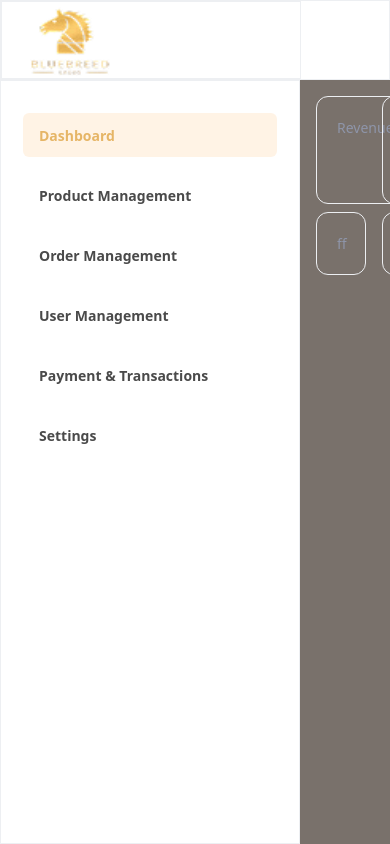
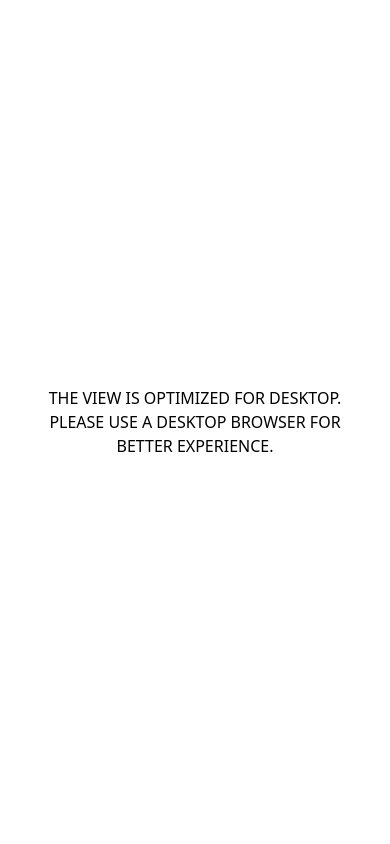
Before and after one commit to codewhizzhard/blue-admin-page, a React (Vite) app: page / in a window 390 px wide. Built offline with nearby package versions, Linux system fonts and the light colour scheme.

Commit message:
restrict to only mobile

```diff
--- a/src/components/layout.jsx
+++ b/src/components/layout.jsx
@@ -7,14 +7,18 @@ import Sidebar from './sidebar'
 const Layout = () => {
   return (
  <div className="flex flex-col h-screen">
+    <div className=' md:hidden  flex items-center text-center  px-10 h-full'>
+        THE VIEW IS OPTIMIZED FOR DESKTOP. PLEASE USE A DESKTOP BROWSER FOR BETTER EXPERIENCE.
+    </div>
     {/* Fixed Header */}
-    <header className="h-[80px] flex-shrink-0 bg-white shadow">
+    <header className="h-[80px] flex-shrink-0 bg-white shadow md:block hidden">
         <Header />
     </header>
 
     {/* Main Area: fills remaining height */}
-    <main className="flex flex-grow overflow-hidden">
+    <main className=" flex-grow overflow-hidden md:flex hidden">
         {/* Sidebar */}
+
         <div className="min-w-[300px] flex-shrink-0">
             <Sidebar />
         </div>
```
